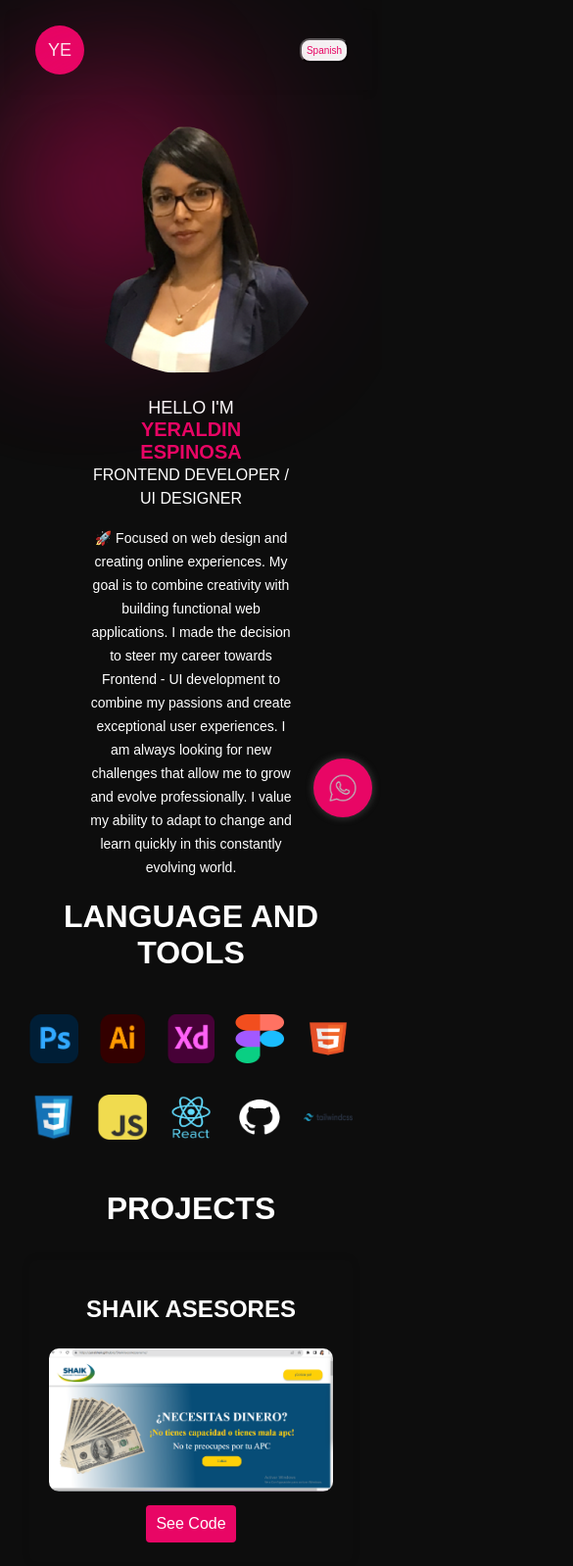
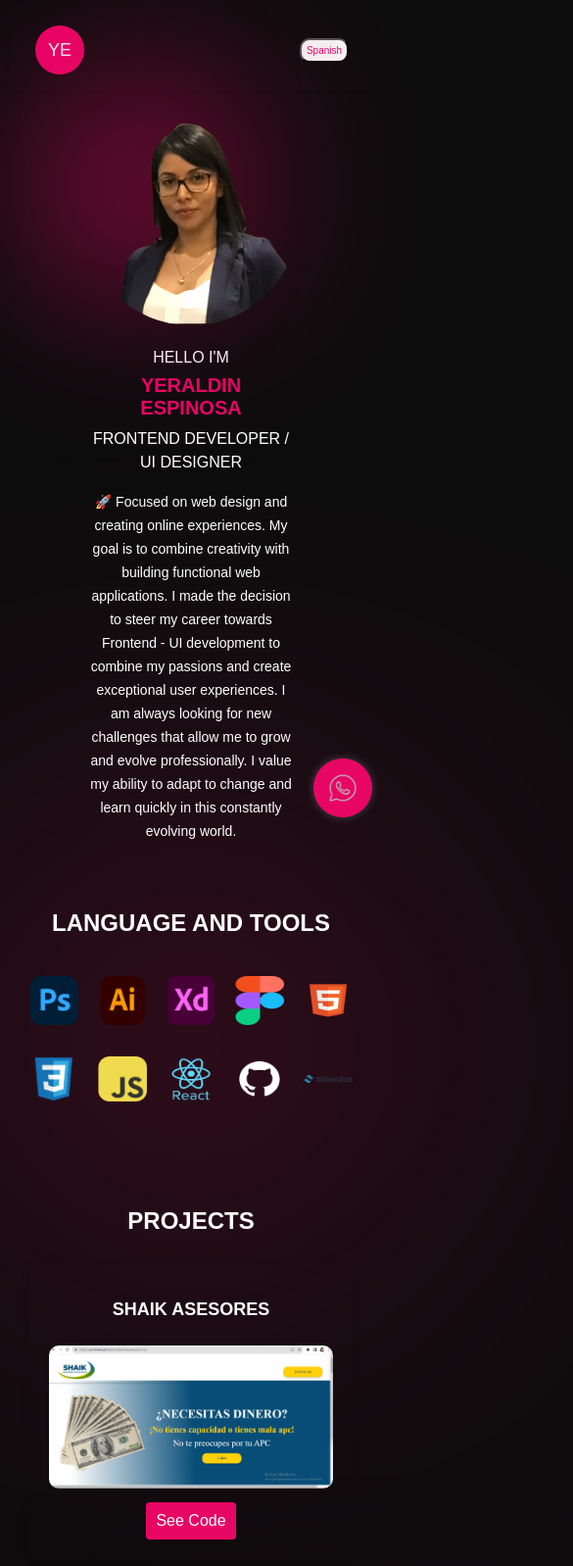
Before and after one commit to YeralShaik/portfolio.yeraldin, a website: page index.html in a window 390 px wide. Shown: the top 1598 px of the page at 98% size, 585 px wide, since content can reach past the window. Drawn offline with Linux system fonts and the light colour scheme.

Commit message:
cambios en mobile

```diff
--- a/mobile.css
+++ b/mobile.css
@@ -56,6 +56,7 @@ body {
     flex-direction: column;
     align-items: center;
     height: auto;
+    padding-bottom: 20px;
 
   }
 
@@ -66,14 +67,14 @@ body {
   }
 
   .main-text h2 {
-    font-size: 18px;
-    font-weight: 200;
+    font-size: 16px;
+   padding-bottom: 8px;
   }
 
   .main-text h1 {
 
     font-size: 20px;
-    color: var(--primary);
+    color: var(--primary);  padding-bottom: 8px;
   }
 
   .main-text .text-occupation {
@@ -82,6 +83,7 @@ body {
   }
   .main-text p {
     font-size: 14px;
+    text-align:center;
 
   }
   .main-img {
@@ -94,7 +96,7 @@ body {
 
   .main-img img {
     width: auto;
-    height: 270px;
+    height: 220px;
     border-radius: 50%;
     position: relative;
     z-index: 2;
@@ -103,19 +105,33 @@ body {
   .tool-container {
     max-width: 100%;
     height: auto;
-    margin: 20px;
+    margin-top: 48px;
   }
-
+  .tool-container h2 {
+    font-size: 24px;
+    text-align: center;
+    color: var(--secondary);
+    padding-bottom: 20px;
+  }
   .tools::before {
-    content: none;
+    content: "";
+    position: absolute;
+    padding-top: 60px;
+    width: 150px;
+    height: 20%;
+    align-items: center;
+    border-radius: 60%;
+    border: 80px solid #e80665;
+    filter: blur(190px);
+    z-index: -1;
   }
 
   .tools {
-    flex-direction: row; /* Cambia la dirección de los elementos a fila (horizontal) */
-    flex-wrap: wrap; /* Permite que los íconos se envuelvan en múltiples filas */
-    justify-content: center; /* Centra horizontalmente los íconos */
-    gap: 20px; /* Espacio horizontal entre los íconos */
-    align-items: center; /* Centra verticalmente los íconos */
+    flex-direction: row;
+    flex-wrap: wrap;
+    justify-content: center;
+    gap: 20px;
+    align-items: center;
   }
 
   .tools img {
@@ -125,7 +141,7 @@ body {
   }
 
   .projects-section {
-    padding: 20px;
+    padding-top: 40px;
     text-align: center;
   }
 
@@ -133,11 +149,19 @@ body {
     width: auto;
     margin: 0;
   }
+  .project-title {
+    font-size: 24px;
+    margin-bottom: 10px;
+    color: var(--secondary);
+    padding-bottom: 20px;
+    text-align: center; /* Center the title */
+  }
 
   .project {
     width: 100%;
-    margin-bottom: 20px;
+    margin-bottom: 10px;
   }
+
 
   .project img {
     width: 100%;
@@ -145,27 +169,27 @@ body {
   }
 
   .project h2 {
-    font-size: 24px;
+    font-size: 18px;
   }
 
   .ellipse {
-    width: 150px; /* Reduzca el ancho del ellipse en dispositivos móviles */
-    height: 150px; /* Reduzca la altura del ellipse en dispositivos móviles */
+    width: 150px;
+    height: 150px;
     background: var(--primary);
     border-radius: 50%;
     position: absolute;
-    filter: blur(100px); /* Reduzca el valor de blur para hacerlo menos pronunciado */
+    filter: blur(100px);
     top: 0;
     left: 0;
     z-index: 1;
   }
 
   .ellipse-blur {
-    width: 50px; /* Reduzca el ancho del ellipse-blur en dispositivos móviles */
-    height: 70%; /* Reduzca la altura del ellipse-blur en dispositivos móviles */
+    width: 50px;
+    height: 70%;
     border-radius: 40%;
     border: 20px solid #e80665;
-    filter: blur(80px); /* Reduzca el valor de blur para hacerlo menos pronunciado */
+    filter: blur(80px);
     position: absolute;
     top: 0;
     left: 0;
@@ -177,12 +201,20 @@ body {
     right: 10px;
   }
   footer {
-    flex-direction: column; /* Cambia la dirección de los elementos del footer a columna */
-    align-items: center; /* Centra verticalmente los elementos del footer */
-    gap: 10px; /* Espacio vertical entre los elementos del footer */
+    flex-direction: column;
+    align-items: center;
+    gap: 10px;
   }
 
-  footer::before {
-    content: none; /* Oculta el elemento de fondo del footer */
+  .footer::before {
+    content: "";
+    position: absolute;
+    padding-top: 60px;
+    width: 20px;
+    align-items: center;
+    border-radius: 60%;
+    border: 80px solid #e80665;
+    filter: blur(90px);
+    z-index: -1;
   }
 }
```
